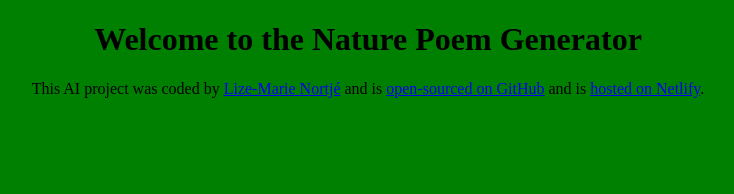
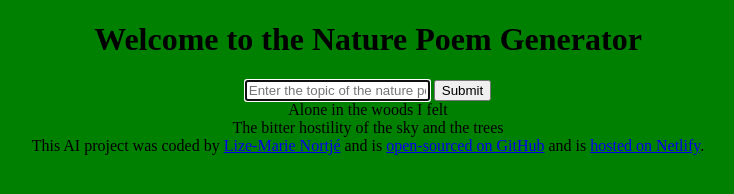
Before and after one commit to Limz-N/nature-poem-generator, a plain HTML site: page index.html in a window 1280 px wide. Shown: the whole page, without its empty margins (272-1006 px from the left). Drawn offline with Linux system fonts and the light colour scheme.

Commit message:
Added basic HTML structure

```diff
--- a/index.html
+++ b/index.html
@@ -4,10 +4,31 @@
     <meta charset="UTF-8" />
     <meta name="viewport" content="width=device-width, initial-scale=1.0" />
     <link rel="stylesheet" href="src/style.css" />
-    <title>Nature Poem Generator</title>
+    <title>AI Nature Poem Generator</title>
   </head>
   <body>
-    <h1>Welcome to the Nature Poem Generator</h1>
+    <header><h1>Welcome to the Nature Poem Generator</h1></header>
+
+    <main>
+      <form>
+        <input
+          type="text"
+          placeholder="Enter the topic of the nature poem"
+          autofocus
+          required
+          autocomplete="off"
+        />
+        <input type="submit" />
+
+        <div id="poem">
+          Alone in the woods I felt
+
+          <br />
+          The bitter hostility of the sky and the trees
+        </div>
+      </form>
+    </main>
+
     <footer>
       This AI project was coded by
       <a href="https://github.com/Limz-N" target="_blank">Lize-Marie Nortjé</a>
```
